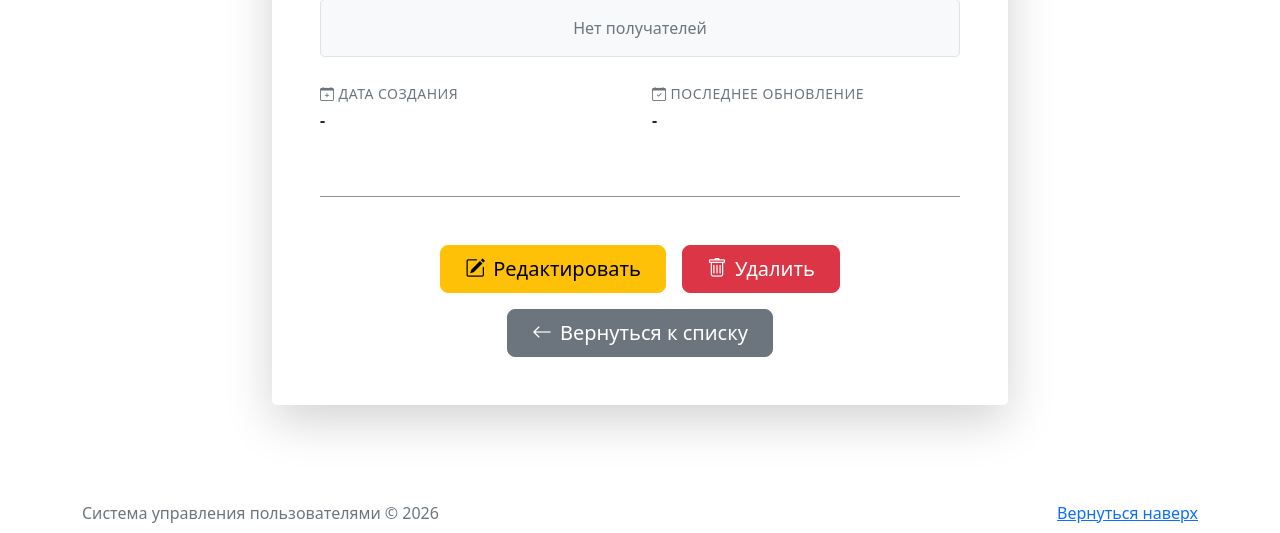
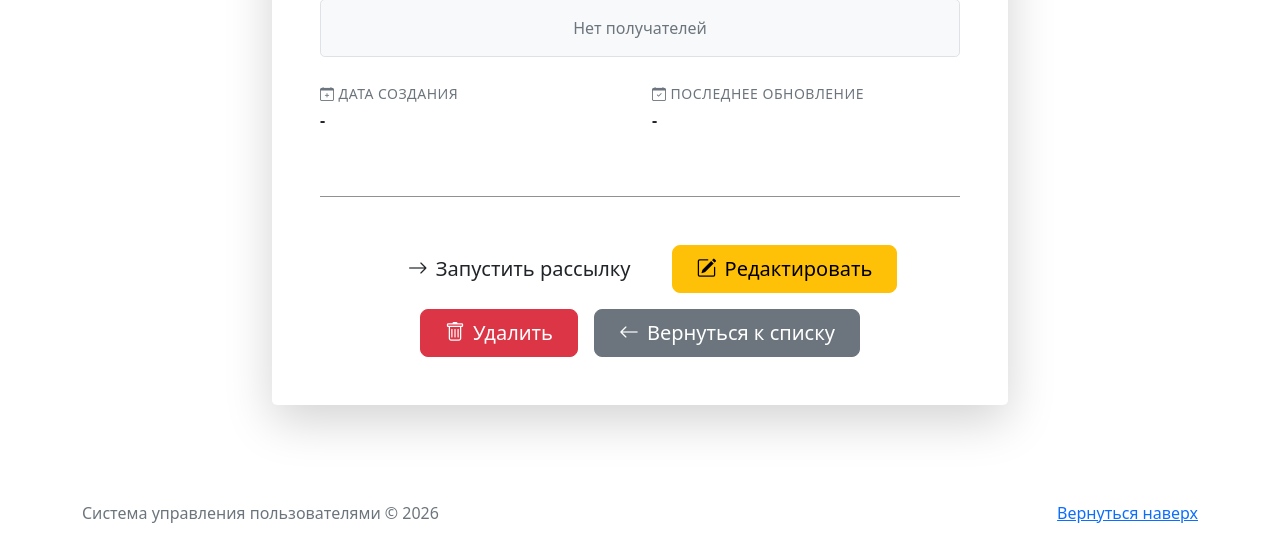
Before and after one commit to MrProdeon/django_ListManagmentService, a Django app: template mailing/templates/detail_mailing.html in a window 1280 px wide. Shown: the part 506-1039 px from the top of the page. Run offline with Django 5.2, Linux system fonts and the light colour scheme; the template is opened without the code that fills it, so the values that code supplies are empty.

Commit message:
create url for start_mailing and add it in template

```diff
--- a/mailing/templates/detail_mailing.html
+++ b/mailing/templates/detail_mailing.html
@@ -135,6 +135,10 @@
 
                                 <!-- Кнопки действий -->
                                 <div class="d-flex justify-content-center gap-3 flex-wrap">
+                                    <a href="{% url 'mailing:delete_mailing' mailing.pk%}"
+                                       class="btn btn-lg px-4">
+                                        <i class="bi bi-arrow-right me-2"></i>Запустить рассылку
+                                    </a>
                                     <a href="{% url 'mailing:update_mailing' mailing.pk %}"
                                        class="btn btn-warning btn-lg px-4">
                                         <i class="bi bi-pencil-square me-2"></i>Редактировать
--- a/mailing/urls.py
+++ b/mailing/urls.py
@@ -3,7 +3,7 @@ from django.urls import path
 from mailing.views import (MessageCreateView, MessageListView, MessageUpdateView,
                            MessageDetailView, MessageDeleteView, MailingCreateView,
                            MailingListView, MailingDetailView, MailingUpdateView, MailingDeleteView)
-
+from mailing.services import start_mailing
 app_name = "mailing"
 
 urlpatterns = [
@@ -23,4 +23,5 @@ urlpatterns = [
     path("detail_mailing/<int:pk>", MailingDetailView.as_view(), name="detail_mailing"),
     path("update_mailing/<int:pk>", MailingUpdateView.as_view(), name="update_mailing"),
     path("delete_mailing/<int:pk>", MailingDeleteView.as_view(), name="delete_mailing"),
+    path("start_mailing/<int:pk>", start_mailing, name="start_mailing"),
 ]
```
